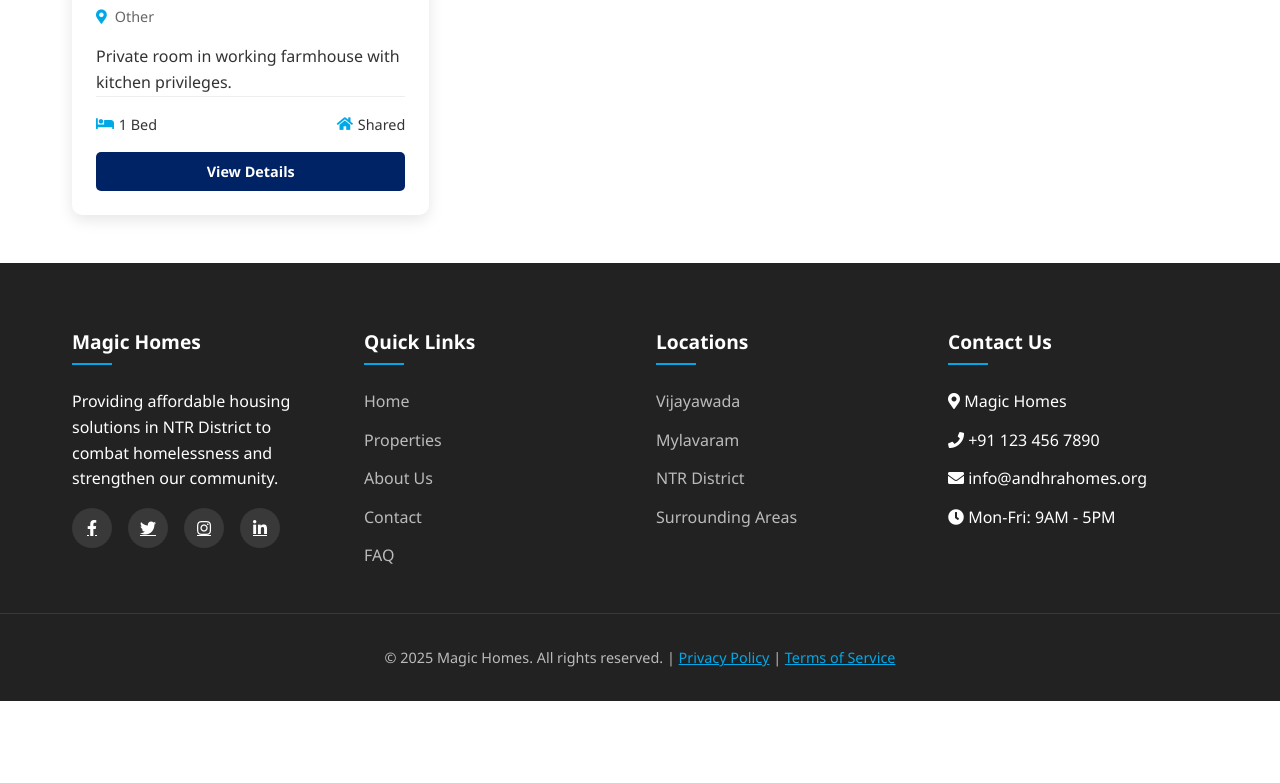
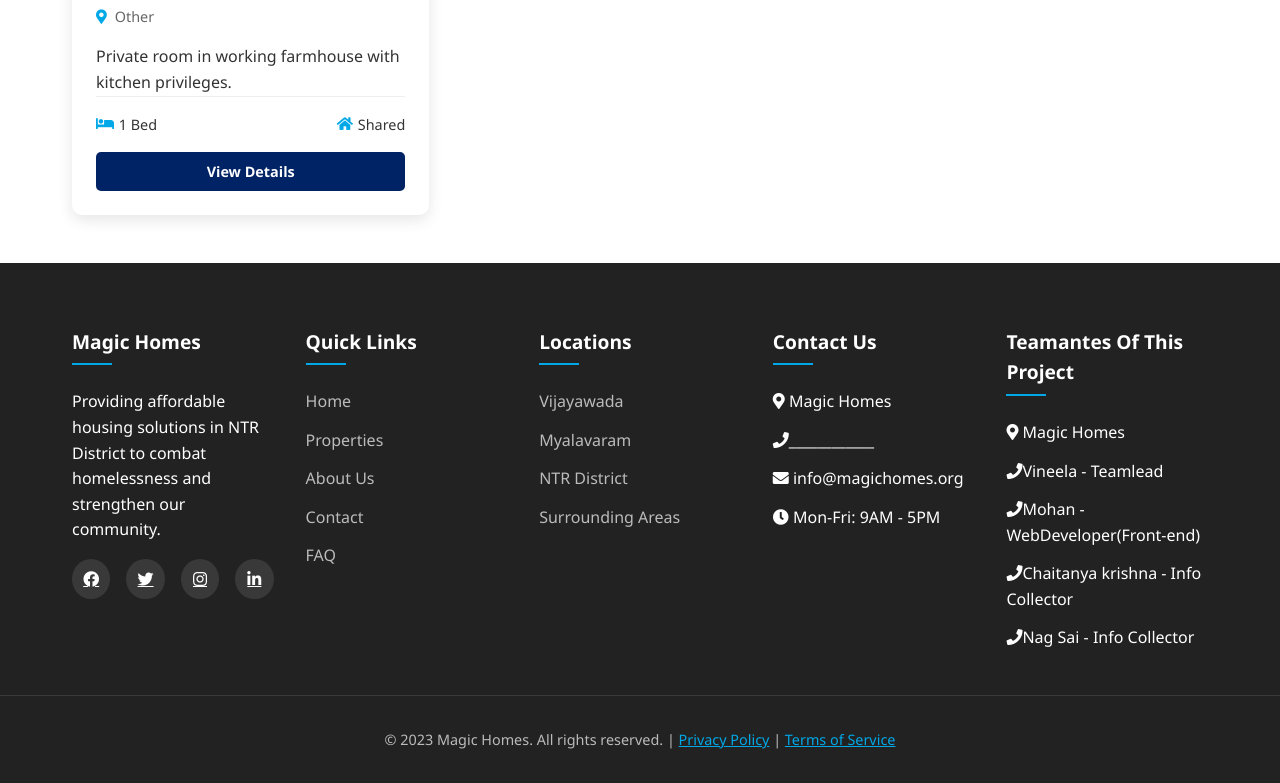
Before and after one commit to MohanAddanki25/Magic-Homes, a plain HTML site: page pro.html in a window 1280 px wide. Shown: the part 5297-6080 px from the top of the page. Before the commit the page ends 5998 px from the top, so only its background shows below. Drawn offline with nearby package versions, Linux system fonts and the light colour scheme.

Commit message:
Update pro.html

```diff
--- a/pro.html
+++ b/pro.html
@@ -573,7 +573,7 @@
                 <h3>Magic Homes</h3>
                 <p>Providing affordable housing solutions in NTR District to combat homelessness and strengthen our community.</p>
                 <div class="social-links">
-                    <a href="#"><i class="fab fa-facebook-f"></i></a>
+                    <a href="#"><i class="fab fa-facebook"></i></a>
                     <a href="#"><i class="fab fa-twitter"></i></a>
                     <a href="#"><i class="fab fa-instagram"></i></a>
                     <a href="#"><i class="fab fa-linkedin-in"></i></a>
@@ -582,7 +582,7 @@
             <div class="footer-column">
                 <h3>Quick Links</h3>
                 <ul class="footer-links">
-                    <li><a href="index.html">Home</a></li>
+                    <li><a href="#home">Home</a></li>
                     <li><a href="pro.html">Properties</a></li>
                     <li><a href="#about">About Us</a></li>
                     <li><a href="#contact">Contact</a></li>
@@ -593,7 +593,7 @@
                 <h3>Locations</h3>
                 <ul class="footer-links">
                     <li><a href="#">Vijayawada</a></li>
-                    <li><a href="#">Mylavaram</a></li>
+                    <li><a href="#">Myalavaram</a></li>
                     <li><a href="#">NTR District</a></li>
                     <li><a href="#">Surrounding Areas</a></li>
                 </ul>
@@ -602,14 +602,24 @@
                 <h3>Contact Us</h3>
                 <ul class="footer-links">
                     <li><i class="fas fa-map-marker-alt"></i> Magic Homes</li>
-                    <li><i class="fas fa-phone"></i> +91 123 456 7890</li>
-                    <li><i class="fas fa-envelope"></i> info@andhrahomes.org</li>
+                    <li><i class="fas fa-phone"></i>____________</li>
+                    <li><i class="fas fa-envelope"></i> info@magichomes.org</li>
                     <li><i class="fas fa-clock"></i> Mon-Fri: 9AM - 5PM</li>
+                </ul>
+            </div>
+            <div class="footer-column">
+                <h3>Teamantes Of This Project</h3>
+                <ul class="footer-links">
+                    <li><i class="fas fa-map-marker-alt"></i> Magic Homes</li>
+                    <li><i class="fas fa-phone"></i>Vineela - Teamlead</li>
+                    <li><i class="fas fa-phone"></i>Mohan - WebDeveloper(Front-end)</li>
+                    <li><i class="fas fa-phone"></i>Chaitanya krishna - Info Collector</li>
+                    <li><i class="fas fa-phone"></i>Nag Sai - Info Collector</li>
                 </ul>
             </div>
         </div>
         <div class="copyright">
-            <p>© 2025 Magic Homes. All rights reserved. | <a href="#" style="color: var(--accent);">Privacy Policy</a> | <a href="#" style="color: var(--accent);">Terms of Service</a></p>
+            <p>© 2023 Magic Homes. All rights reserved. | <a href="#" style="color: var(--accent);">Privacy Policy</a> | <a href="#" style="color: var(--accent);">Terms of Service</a></p>
         </div>
     </footer>
 
```
